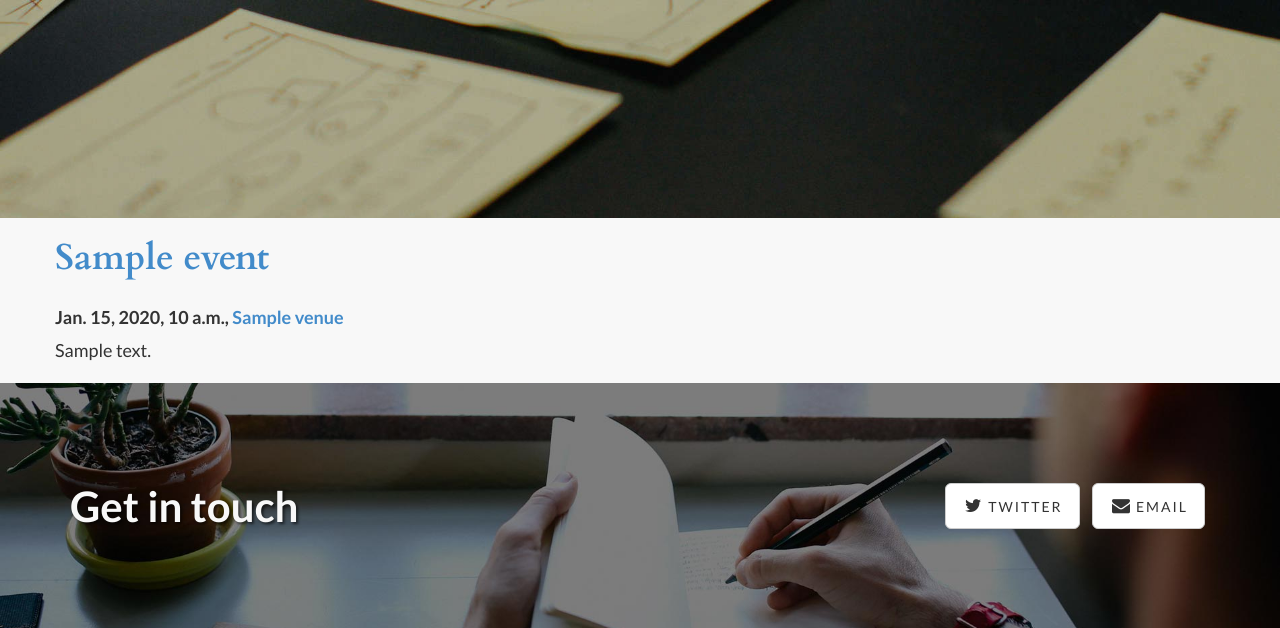
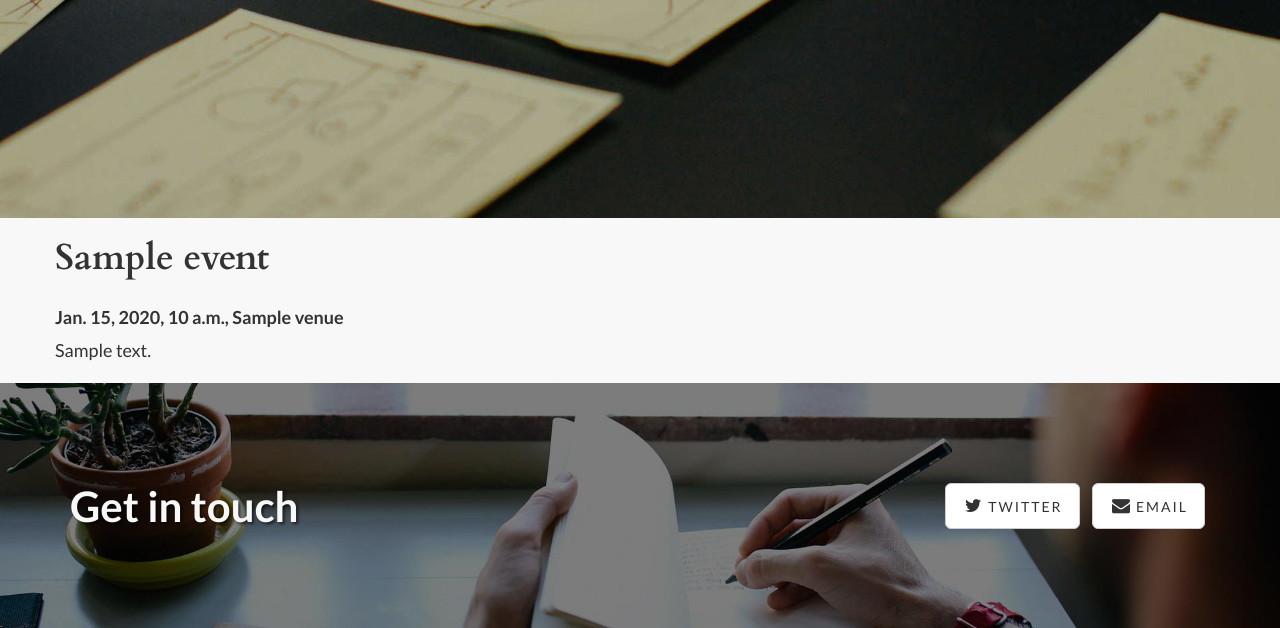
Before and after one commit to GreenDragonSoft/thinkingliverpool, a Django app: template thinkingweekly/apps/events/templates/events/site_home.html in a window 1280 px wide. Shown: the part 453-1081 px from the top of the page. Run offline with Django 3.2, Linux system fonts and the light colour scheme; the template is opened without the code that fills it: values that come from a table or form of the project are taken from there, others are empty; tables that the repository leaves empty hold one stand-in row (values such as "Sample post"); parts of the project's set-up code (start-up, migrations or seed data) failed here and were passed over; some libraries are stand-ins or nearby versions.

Commit message:
Make links black, not blue

```diff
--- a/thinkingweekly/static/css/landing-page.css
+++ b/thinkingweekly/static/css/landing-page.css
@@ -104,6 +104,15 @@ h6 {
     font-size: 36px;
 }
 
+.content-section-a a {
+    color: inherit;
+}
+
+.content-section-a a:hover {
+    text-decoration: underline;
+}
+
+
 .content-section-b {
     padding: 0;
     border-top: 1px solid #e7e7e7;
```
